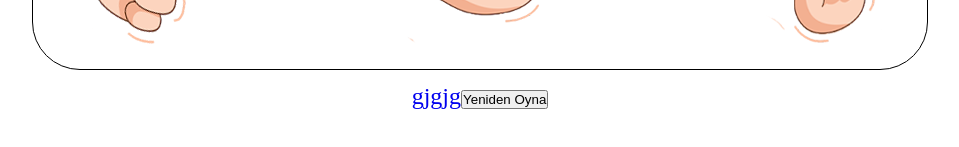
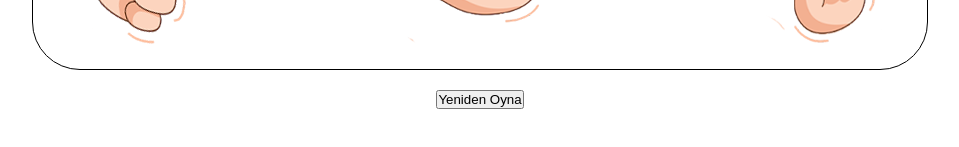
Before and after one commit to Cansyy/Ta-Ka-tMakasOyunu, a plain HTML site: page TaşKağıtMakasOyunu/index.html in a window 1280 px wide. Shown: the part 445-592 px from the top of the page, without its empty margins (160-1119 px from the left). Drawn offline with Linux system fonts and the light colour scheme.

Commit message:
Değişiklikler

```diff
--- a/TaşKağıtMakasOyunu/index.html
+++ b/TaşKağıtMakasOyunu/index.html
@@ -14,7 +14,7 @@
  <img src="images/kağıt.png" alt="" id="kagit"  onclick="oyunuBaslat(this)">
  <img src="images/makas.png" alt="" id="makas" onclick="oyunuBaslat(this)">
     </div>
-<a href="index.html">gjgjg<button>Yeniden Oyna</button></a>
+<a href="index.html"><button>Yeniden Oyna</button></a>
 
     <script src="script.js"></script>
 </body>
```
